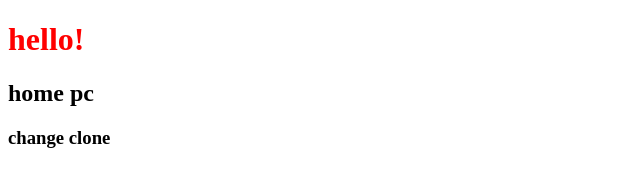
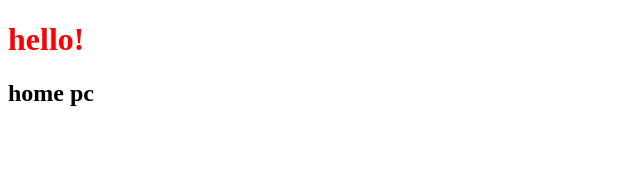
Before and after one commit to shams1986/udemyCourseJS, a plain HTML site: page index.html in a window 1280 px wide. Shown: the whole page, without its empty margins (0-640 px from the left). Drawn offline with Linux system fonts and the light colour scheme.

Commit message:
delete h3

```diff
--- a/index.html
+++ b/index.html
@@ -10,7 +10,7 @@
 <body>
     <h1>hello!</h1>
     <h2>home pc </h2>
-    <h3>change clone</h3>
+
 
     <script src="/script.js"></script>
 </body>
```
